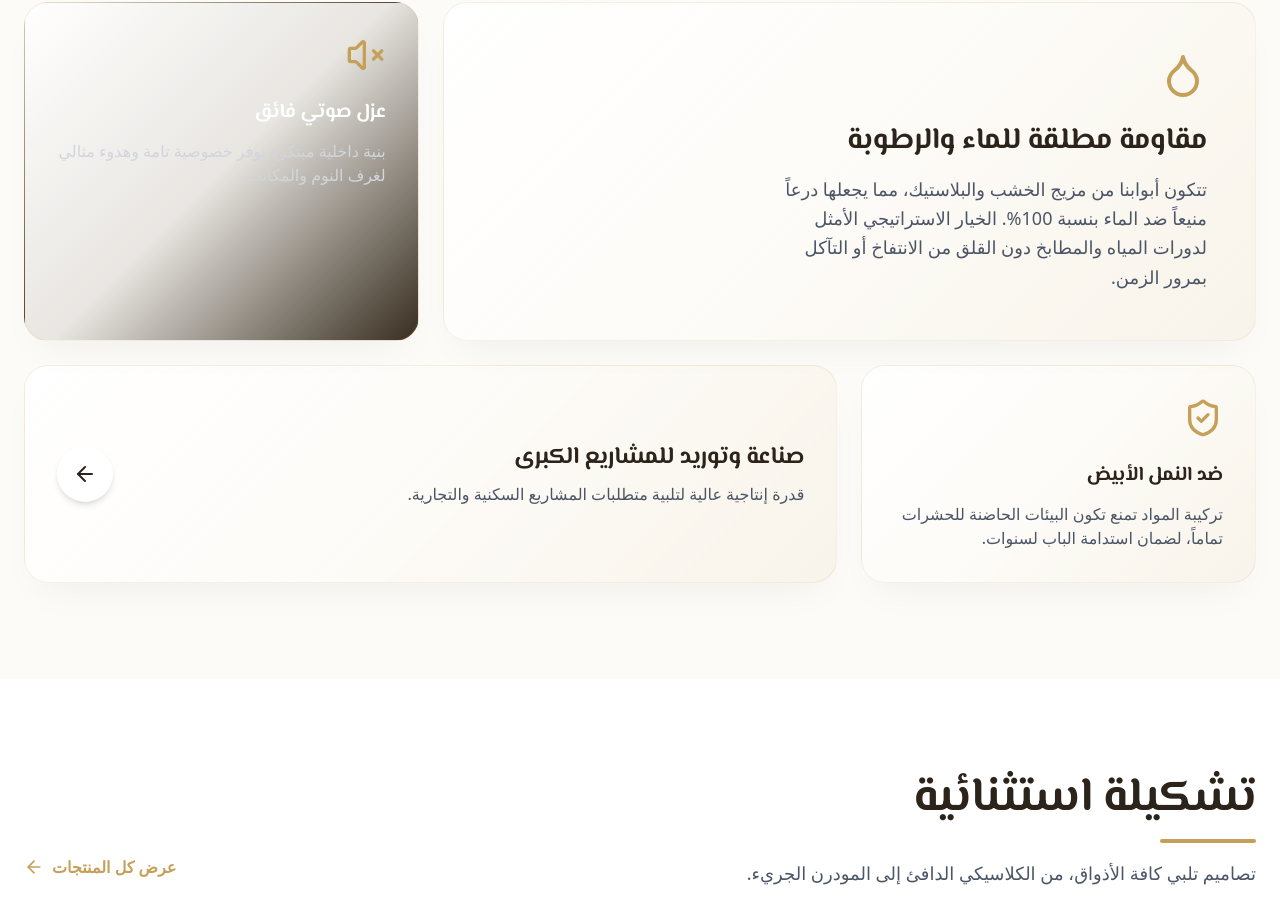
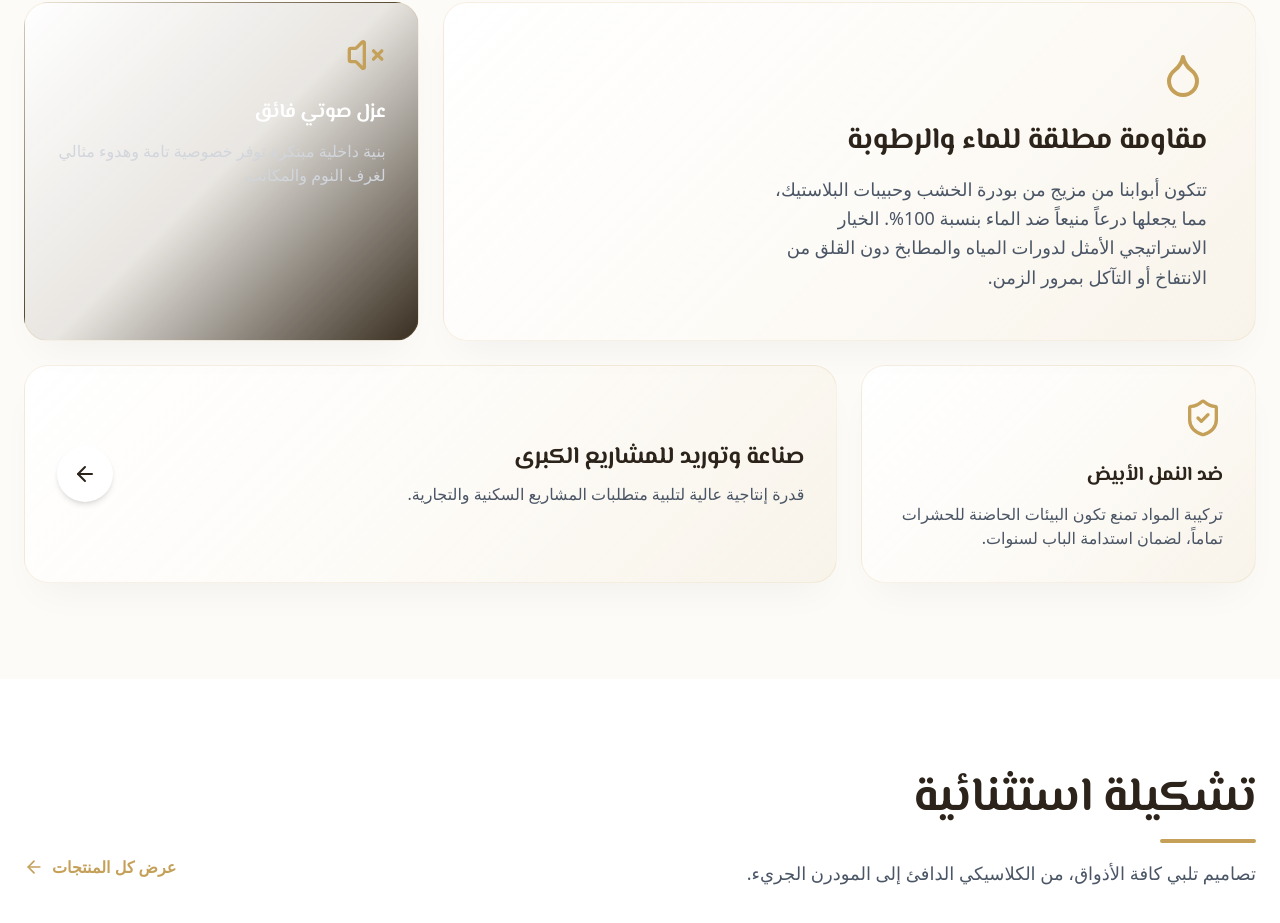
Before and after one commit to najidoors1/naji-doors-website, a Next.js app: page / in a window 1280 px wide. Shown: the part 2167-3090 px from the top of the page. Built offline with nearby package versions, Linux system fonts and the light colour scheme; no server answers.

Commit message:
fix: update WPC material description

```diff
--- a/src/components/ui/HomeSections.tsx
+++ b/src/components/ui/HomeSections.tsx
@@ -60,7 +60,7 @@ export default function HomeSections() {
               <Droplet className="w-12 h-12 text-gold mb-6" />
               <h3 className="text-2xl md:text-3xl font-bold text-deep-brown mb-4">مقاومة مطلقة للماء والرطوبة</h3>
               <p className="text-gray-600 text-lg leading-relaxed max-w-md">
-                تتكون أبوابنا من مزيج الخشب والبلاستيك، مما يجعلها درعاً منيعاً ضد الماء بنسبة 100%. الخيار الاستراتيجي الأمثل لدورات المياه والمطابخ دون القلق من الانتفاخ أو التآكل بمرور الزمن.
+                تتكون أبوابنا من مزيج من بودرة الخشب وحبيبات البلاستيك، مما يجعلها درعاً منيعاً ضد الماء بنسبة 100%. الخيار الاستراتيجي الأمثل لدورات المياه والمطابخ دون القلق من الانتفاخ أو التآكل بمرور الزمن.
               </p>
             </motion.div>
 
```
